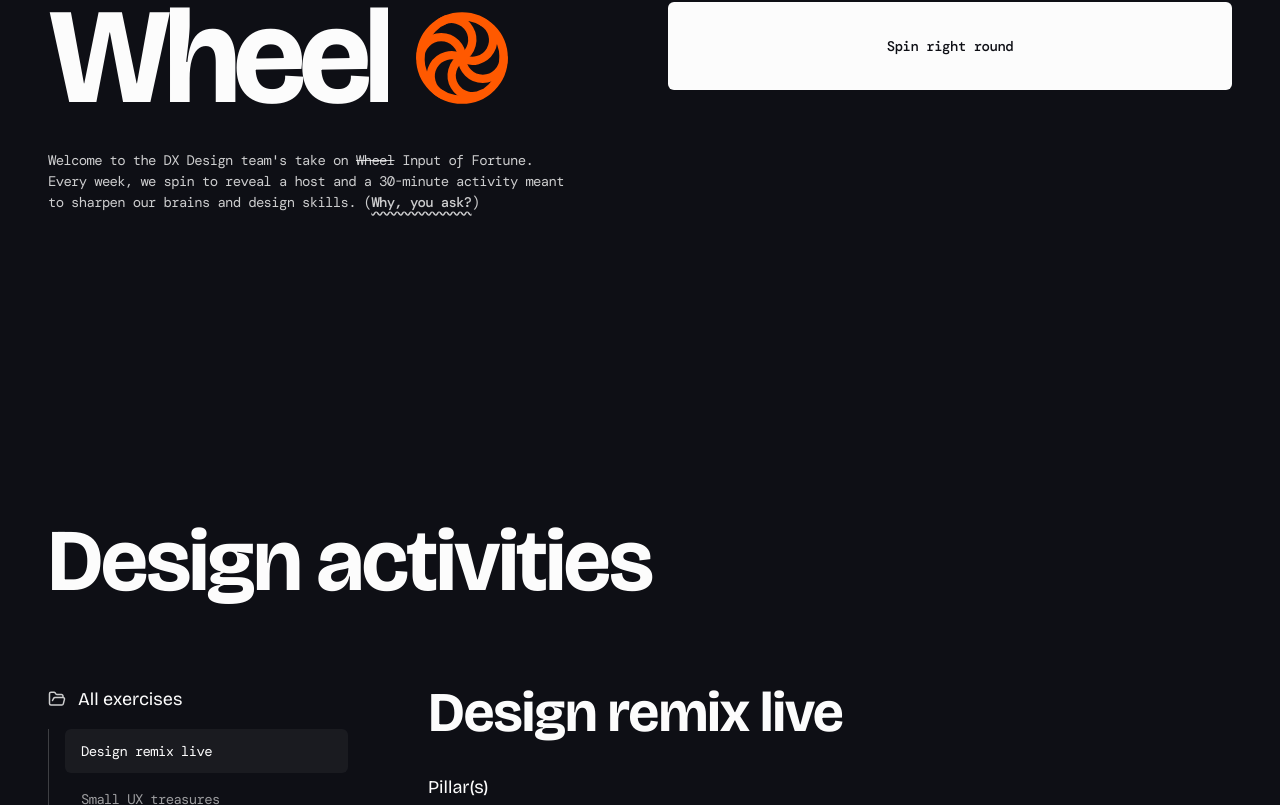
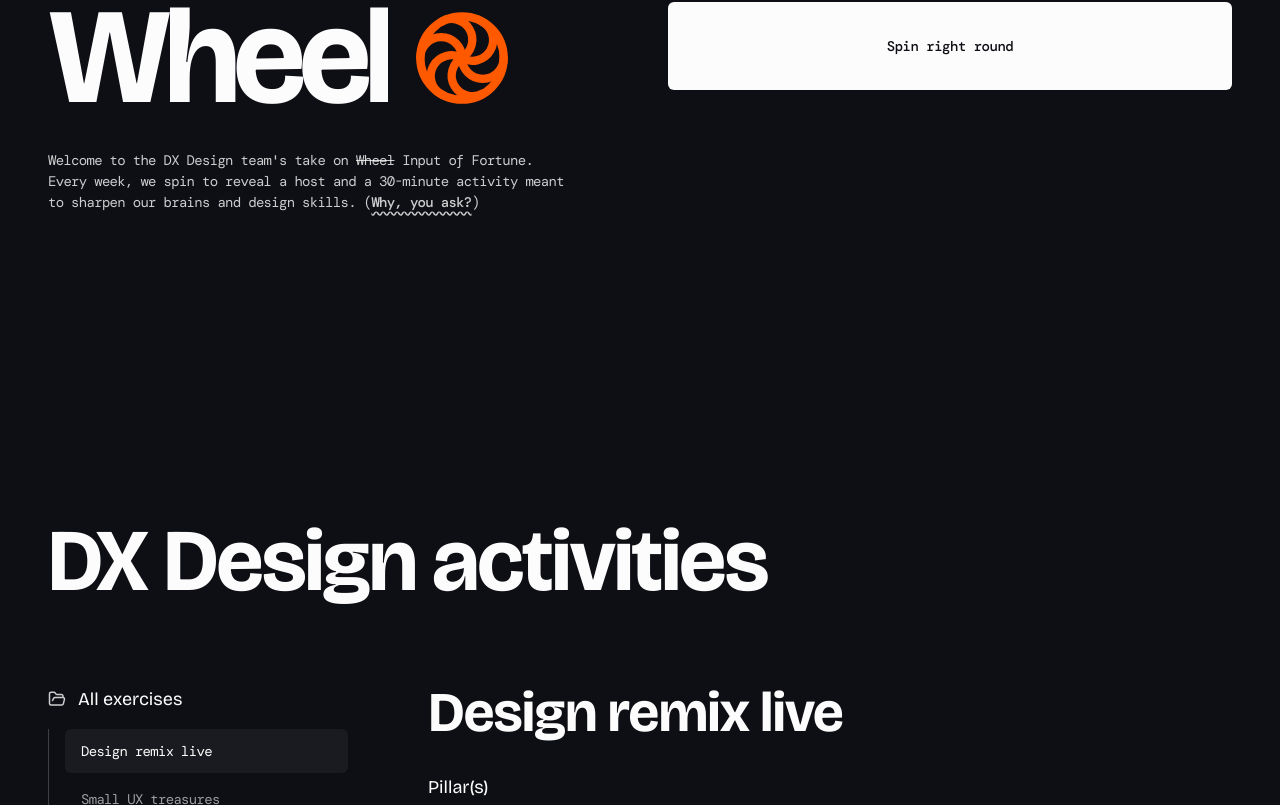
Before and after one commit to ana-demags/dxd-activities, a React (Vite) app: page / in a window 1280 px wide. Shown: the part 362-1167 px from the top of the page. Built offline with nearby package versions, Linux system fonts and the light colour scheme; a web font is replaced by a local one.

Commit message:
Wording refinements

```diff
--- a/index.html
+++ b/index.html
@@ -5,7 +5,7 @@
   <meta charset="UTF-8" />
   <link rel="icon" type="image/svg+xml" href="/favicon.svg" />
   <meta name="viewport" content="width=device-width, initial-scale=1.0" />
-  <title>Wheel of Design Fortune</title>
+  <title>DX Design Wheel</title>
   <link rel="preconnect" href="https://fonts.googleapis.com">
   <link rel="preconnect" href="https://fonts.gstatic.com" crossorigin>
   <link href="https://fonts.googleapis.com/css2?family=Bricolage+Grotesque:wght@400;500;600;700;800&display=swap"
--- a/src/App.tsx
+++ b/src/App.tsx
@@ -162,7 +162,7 @@ function App() {
                 {/* Design Activities Section */}
                 <section id="design-exercises" className="w-full" style={{ marginTop: '304px' }}>
                     <h2 className="font-display font-bold text-foreground mb-14 lg:mb-20 text-center lg:text-left tracking-tight leading-[100%]" style={{ fontSize: '88px' }}>
-                        Design activities
+                        DX Design activities
                     </h2>
 
                     <div className="grid grid-cols-1 lg:grid-cols-[300px_1fr] gap-20">
```
